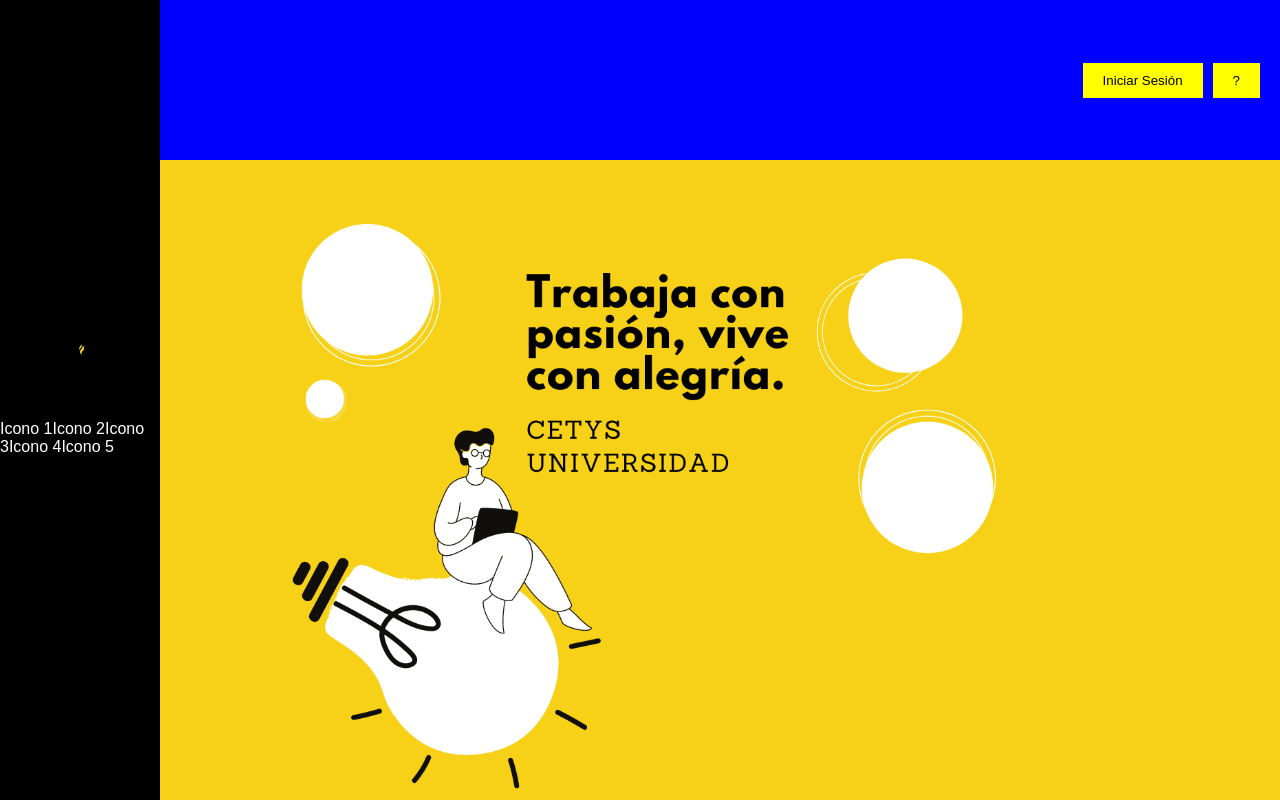
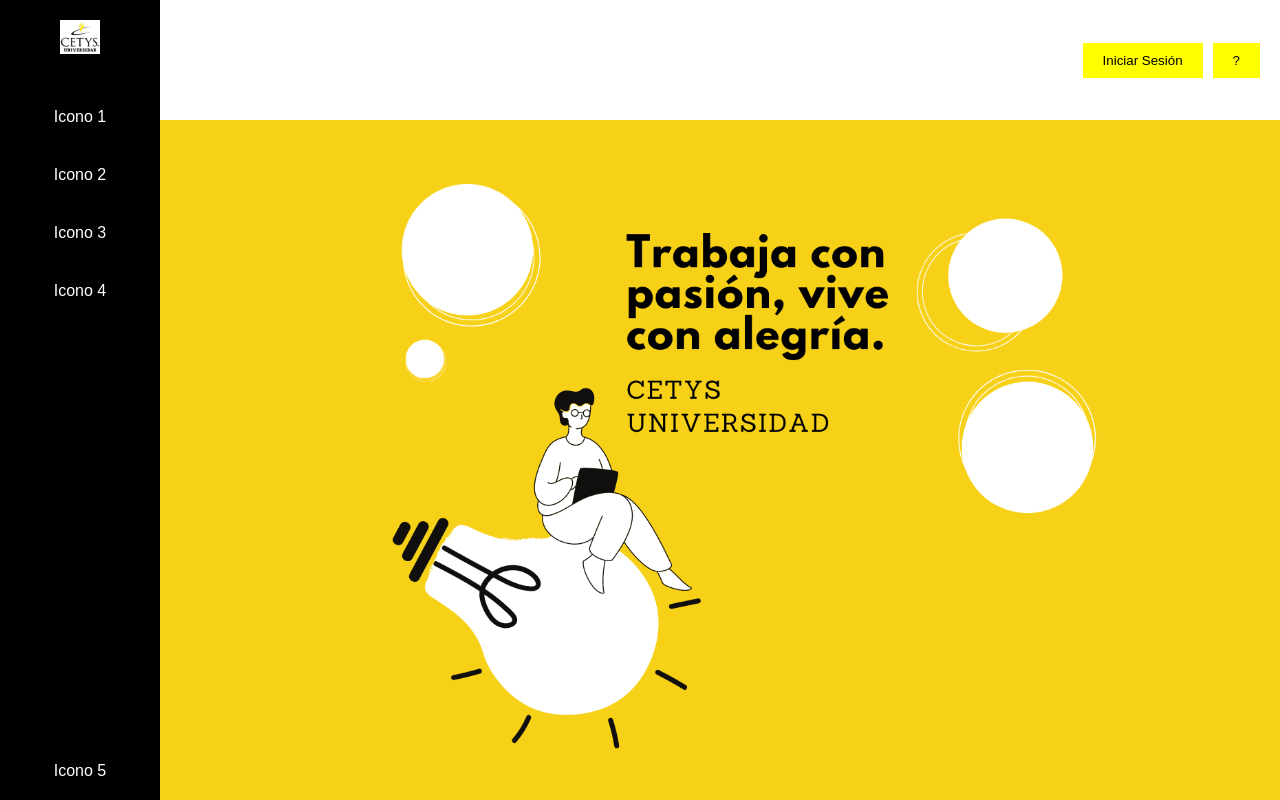
Before and after one commit to Andrea-hub02/cetys-web-lab, a Next.js app: page /menu-cerrado-sesion-cerrado in a window 1280 px wide. Built offline with nearby package versions, Linux system fonts and the light colour scheme.

Commit message:
avance menu-cerrado-sesion-cerrado

```diff
--- a/pages/menu-cerrado-sesion-cerrado.tsx
+++ b/pages/menu-cerrado-sesion-cerrado.tsx
@@ -2,29 +2,37 @@
 
 export default function MenuCerradoSesionCerrado() {
   return (
-    <div style={{ height: '100vh', width: '100vw', position: 'relative', overflow: 'hidden', backgroundColor: '#FFD700' /* Color amarillo del fondo */ }}>
-      {/* Barra superior (fondo azul) */}
-      <div style={{ height: '160px', backgroundColor: 'blue', display: 'flex', justifyContent: 'flex-end', alignItems: 'center', paddingRight: '20px' }}>
+    <div style={{ height: '100vh', width: '100vw', position: 'relative', overflow: 'hidden', backgroundColor: '#F7D117' /* Color amarillo uniforme */ }}>
+
+      {/* Barra superior (fondo blanco) */}
+      <div style={{ height: '120px', backgroundColor: 'white', display: 'flex', justifyContent: 'flex-end', alignItems: 'center', paddingRight: '20px' }}>
         <button style={{ marginLeft: '10px', padding: '10px 20px', backgroundColor: 'yellow', border: 'none', cursor: 'pointer' }}>Iniciar Sesión</button>
         <button style={{ marginLeft: '10px', padding: '10px 20px', backgroundColor: 'yellow', border: 'none', cursor: 'pointer' }}>?</button>
       </div>
 
       {/* Barra lateral izquierda (fondo negro) que está por encima */}
-      <div style={{ width: '160px', backgroundColor: 'black', display: 'flex', flexDirection: 'column', alignItems: 'center', justifyContent: 'center', height: '100vh', position: 'absolute', top: 0, left: 0, zIndex: 1 }}>
+      <div style={{ width: '160px', backgroundColor: 'black', display: 'flex', flexDirection: 'column', alignItems: 'center', justifyContent: 'flex-start', height: '100vh', position: 'absolute', top: 0, left: 0, zIndex: 1, paddingTop: '20px' }}>
+        {/* Logo */}
         <div className="logo" style={{ marginBottom: '20px' }}>
-          <img src="/cetys-logo.png" alt="Logo CETYS" style={{ width: '40px' }} />
+          <img src="/logoCetysNvo.jpg" alt="Logo CETYS" style={{ width: '40px' }} />
         </div>
-        <div className="icons" style={{ color: 'white' }}>
+
+        {/* Íconos en la parte superior */}
+        <div className="icons" style={{ color: 'white', display: 'flex', flexDirection: 'column', alignItems: 'center', gap: '20px' }}>
           <span>Icono 1</span>
           <span>Icono 2</span>
           <span>Icono 3</span>
           <span>Icono 4</span>
-          <span>Icono 5</span>
+        </div>
+
+        {/* Último ícono en la parte inferior */}
+        <div style={{ marginTop: 'auto', paddingBottom: '20px' }}>
+          <span style={{ color: 'white' }}>Icono 5</span>
         </div>
       </div>
 
-      {/* Contenedor principal */}
-      <div style={{ flexGrow: 1, display: 'flex', justifyContent: 'center', alignItems: 'center', backgroundColor: '#F7D117', height: 'calc(100vh - 160px)' }}>
+      {/* Contenedor principal con fondo unificado */}
+      <div style={{ flexGrow: 1, display: 'flex', justifyContent: 'center', alignItems: 'center', backgroundColor: '#F7D117', height: 'calc(100vh - 160px)', marginLeft: 200 }}>
         <img src="/lab.png" alt="Fondo Lab" style={{ maxWidth: '100%', maxHeight: '100%', objectFit: 'contain' }} />
       </div>
     </div>
```
